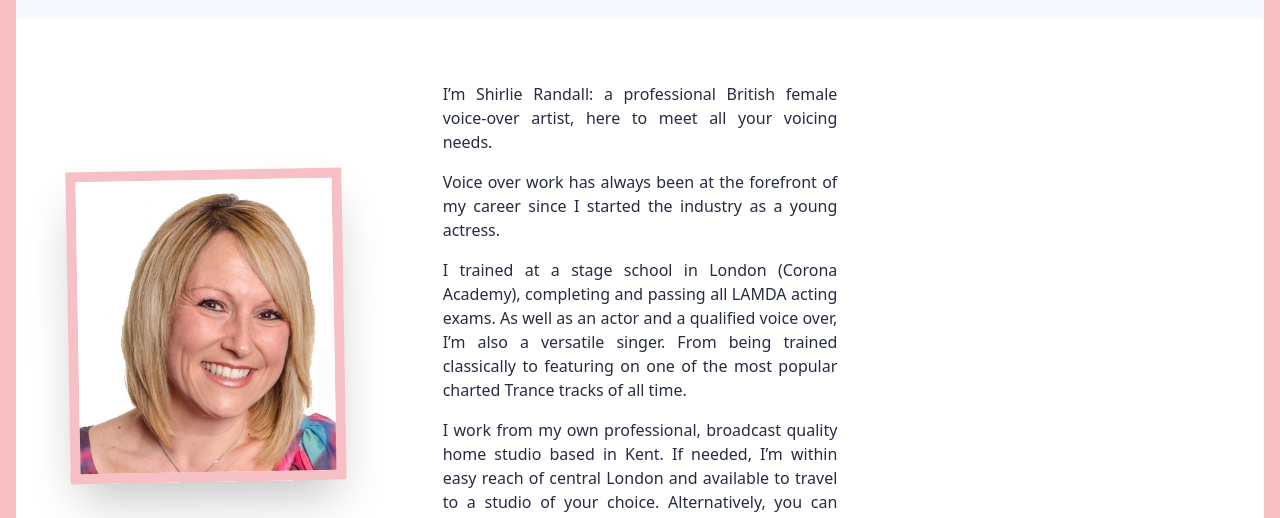
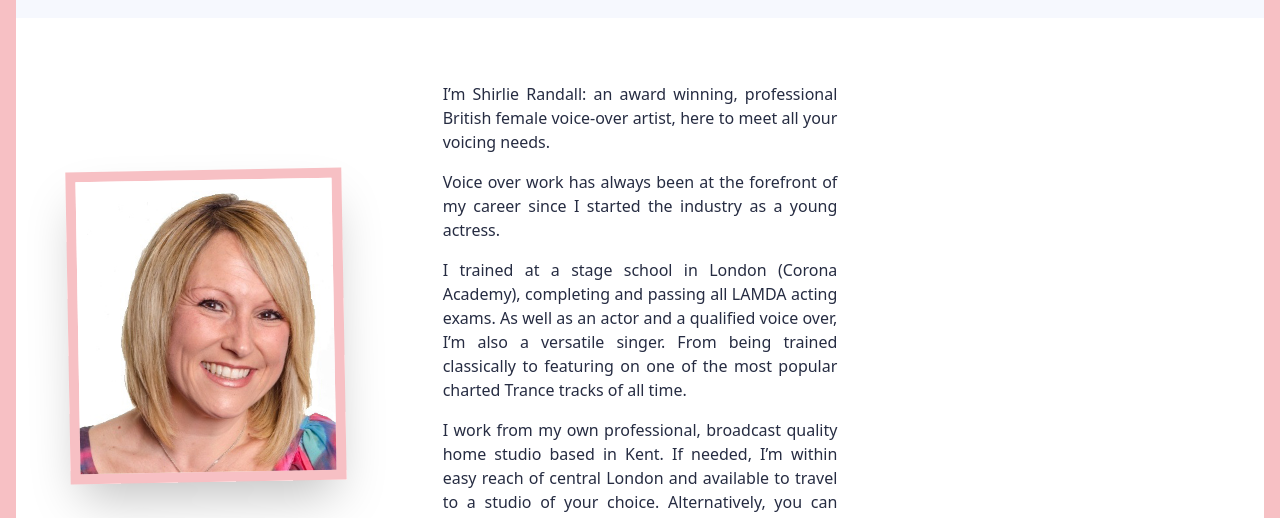
Before and after one commit to TJRandall007/shirlVoice, a Gatsby site: page /about in a window 1280 px wide. Shown: the part 260-778 px from the top of the page. Built offline with nearby package versions, Linux system fonts and the light colour scheme; Gatsby itself is replaced by a stand-in of ours.

Commit message:
Update about copy

```diff
--- a/src/pages/about.js
+++ b/src/pages/about.js
@@ -115,8 +115,8 @@ const About = ({ location }) => {
           <Copy className="m-auto pb-32 mb-32 md:w-3/4 lg:w-1/3">
             <p>
               <strong>
-                I’m Shirlie Randall: a professional British female voice-over
-                artist, here to meet all your voicing needs.
+                I’m Shirlie Randall: an award winning, professional British
+                female voice-over artist, here to meet all your voicing needs.
               </strong>
             </p>
             <FloatImage1 resi={resi} />
```
